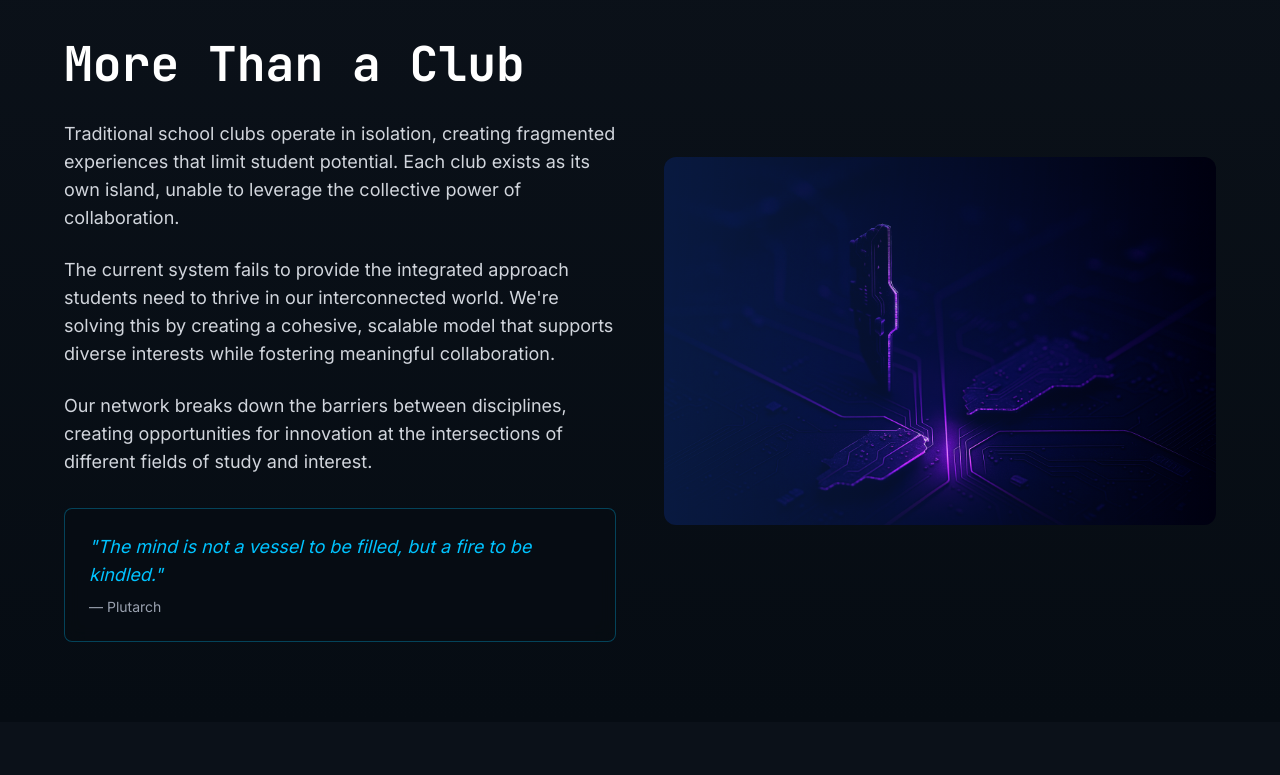
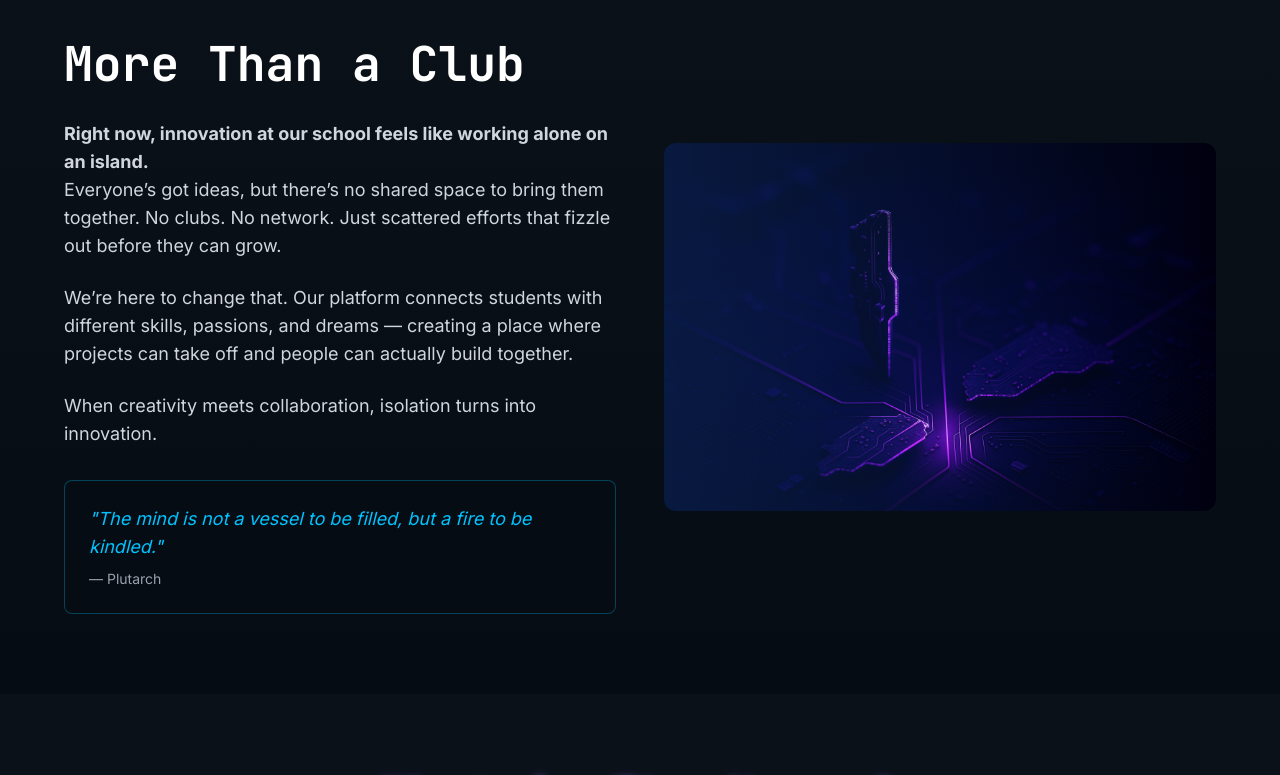
Before and after one commit to Liebert473/The-Nexus-Project, a React (Vite) app: page / in a window 1280 px wide. Shown: the part 840-1615 px from the top of the page. Built offline with nearby package versions, Linux system fonts and the light colour scheme.

Commit message:
context change

```diff
--- a/src/components/home/itbeginssection.tsx
+++ b/src/components/home/itbeginssection.tsx
@@ -36,11 +36,11 @@ const ItBeginsSection = () => {
               viewport={{ once: true }}
               data-testid="text-join-paragraph-2"
             >
-              You have the chance to be part of something that transcends the
-              ordinary, to help create a movement that will inspire generations
-              of students to come. This is your moment to step forward, to
-              contribute your unique gifts, and to be part of a legacy that
-              matters.
+              This isn’t just another school activity — it’s your shot to help
+              kickstart something that could inspire students for years to come.
+              Right now, you have the chance to step up, bring your ideas, and
+              help build a legacy that actually matters. Your voice. Your
+              talent. Your moment. Let’s make it count.
             </motion.p>
             <motion.p
               className="text-nexus-blue font-semibold"
--- a/src/components/home/missingclubssection.tsx
+++ b/src/components/home/missingclubssection.tsx
@@ -23,22 +23,24 @@ const MissingClubsSection = () => {
               </h2>
               <div className="space-y-6 text-lg text-gray-300">
                 <p data-testid="text-missing-paragraph-1">
-                  Traditional school clubs operate in isolation, creating
-                  fragmented experiences that limit student potential. Each club
-                  exists as its own island, unable to leverage the collective
-                  power of collaboration.
+                  <b>
+                    Right now, innovation at our school feels like working alone
+                    on an island.
+                  </b>
+                  <br />
+                  Everyone’s got ideas, but there’s no shared space to bring
+                  them together. No clubs. No network. Just scattered efforts
+                  that fizzle out before they can grow.
                 </p>
                 <p data-testid="text-missing-paragraph-2">
-                  The current system fails to provide the integrated approach
-                  students need to thrive in our interconnected world. We're
-                  solving this by creating a cohesive, scalable model that
-                  supports diverse interests while fostering meaningful
-                  collaboration.
+                  We’re here to change that. Our platform connects students with
+                  different skills, passions, and dreams — creating a place
+                  where projects can take off and people can actually build
+                  together.
                 </p>
                 <p data-testid="text-missing-paragraph-3">
-                  Our network breaks down the barriers between disciplines,
-                  creating opportunities for innovation at the intersections of
-                  different fields of study and interest.
+                  When creativity meets collaboration, isolation turns into
+                  innovation.
                 </p>
               </div>
               <div
--- a/src/components/home/whydoweneedyousection.tsx
+++ b/src/components/home/whydoweneedyousection.tsx
@@ -61,30 +61,32 @@ const WhyWeNeedYouSection = () => {
                 className="text-xl text-gray-300 leading-relaxed"
                 data-testid="text-why-you-paragraph-1"
               >
-                The Nexus Project isn't just about what you can learn—it's about
-                what you can contribute. Your unique intelligence, creativity,
-                and perspective are the catalysts that will transform this
-                vision into reality.
+                <b>
+                  The Nexus Project isn’t just about what you can get — it’s
+                  about what you can bring.
+                </b>
+                <br />
+                Your ideas, skills, and creativity aren’t just welcome — they’re
+                the spark that can set this whole thing in motion.
               </p>
 
               <p
                 className="text-lg text-gray-300"
                 data-testid="text-why-you-paragraph-2"
               >
-                We believe that innovation happens at the intersection of
-                diverse minds working toward a common goal. Each student brings
-                a different lens, a unique skill set, and a fresh perspective
-                that enriches the entire network.
+                Innovation happens when different minds collide. Everyone sees
+                the world differently, and that’s exactly what makes this
+                powerful. Your coding skills, your art, your problem-solving
+                brain — it all adds something no one else can.
               </p>
 
               <p
                 className="text-lg text-gray-300"
                 data-testid="text-why-you-paragraph-3"
               >
-                This project's success depends on building a diverse team of
-                bright minds who are ready to challenge conventions, explore new
-                possibilities, and create something truly extraordinary
-                together.
+                We’re building a crew of bold thinkers who aren’t afraid to
+                break the mold, try wild ideas, and make something that’s never
+                existed before.
               </p>
 
               <div
```
